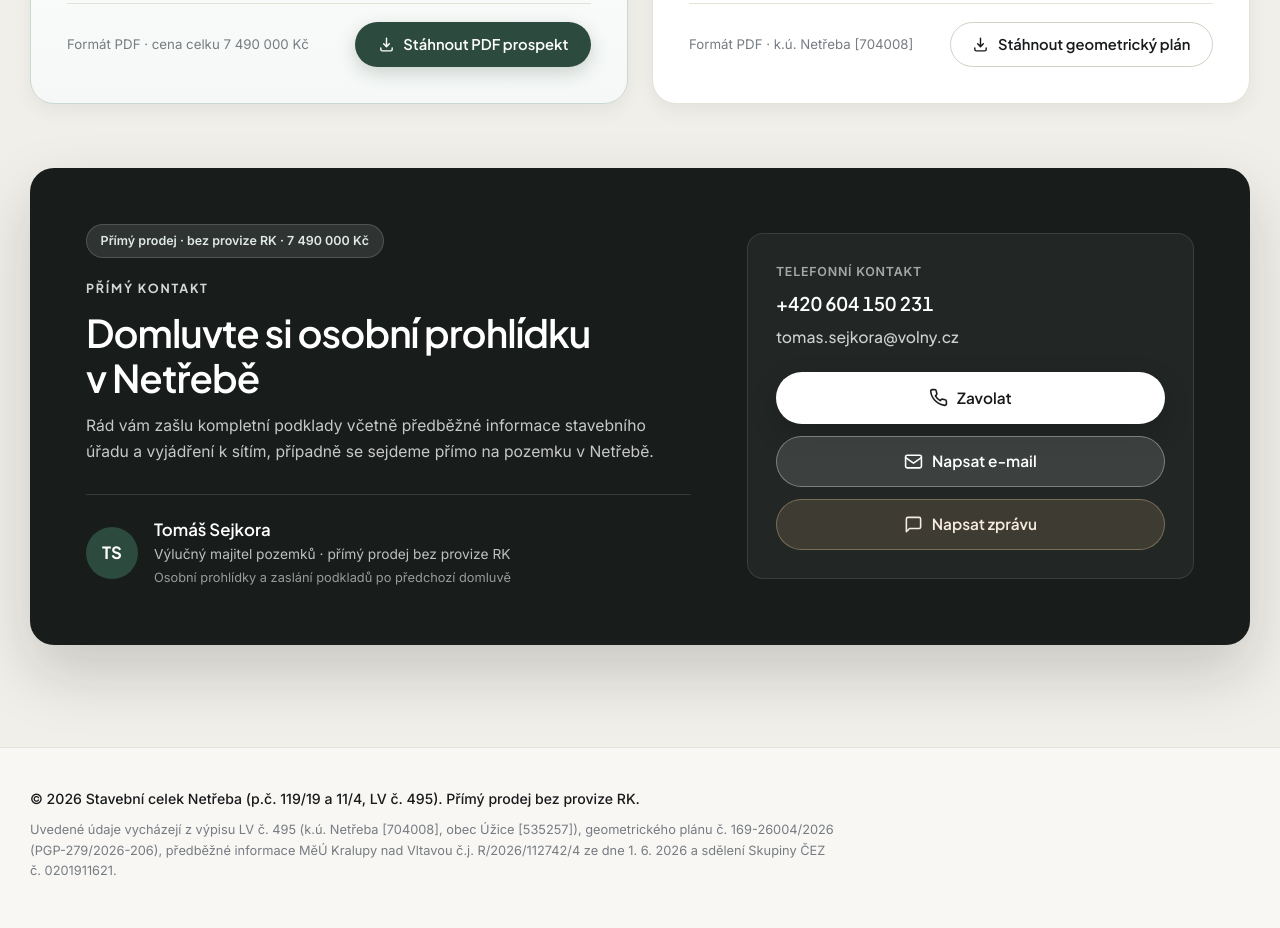
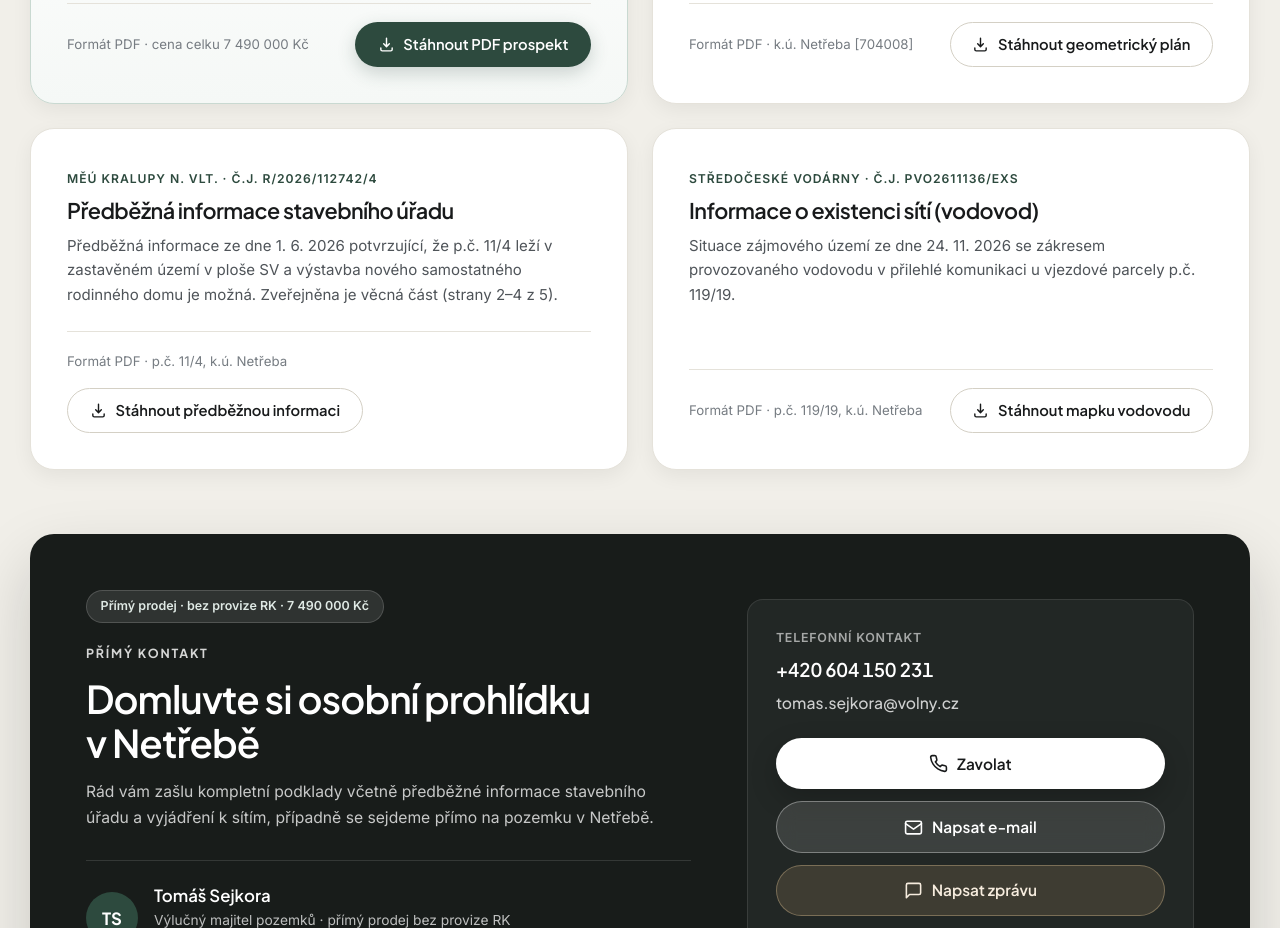
Before and after one commit to r98771-hue/uzij-si, a plain HTML site: page docs/netreba/index.html in a window 1280 px wide. Shown: the part 6759-7687 px from the top of the page. Drawn offline with Linux system fonts and the light colour scheme.

Commit message:
Netřeba: dokumenty ke stažení + SÚ a SVAS

```diff
--- a/docs/netreba/data.js
+++ b/docs/netreba/data.js
@@ -427,6 +427,30 @@ window.SITE_DATA = {
         buttonLabel: "Stáhnout geometrický plán",
         primary: false,
       },
+      {
+        id: "predbezna-informace",
+        badge: "MěÚ Kralupy n. Vlt. · č.j. R/2026/112742/4",
+        title: "Předběžná informace stavebního úřadu",
+        description:
+          "Předběžná informace ze dne 1. 6. 2026 potvrzující, že p.č. 11/4 leží v zastavěném území v ploše SV a výstavba nového samostatného rodinného domu je možná. Zveřejněna je věcná část (strany 2–4 z 5).",
+        fileUrl: "dokumenty/vyjadreni-SU-R-2026-112742-4.pdf",
+        downloadName: "Predbezna-informace-SU-R-2026-112742-4-Netreba.pdf",
+        meta: "Formát PDF · p.č. 11/4, k.ú. Netřeba",
+        buttonLabel: "Stáhnout předběžnou informaci",
+        primary: false,
+      },
+      {
+        id: "vodovod",
+        badge: "Středočeské vodárny · č.j. PVO2611136/EXS",
+        title: "Informace o existenci sítí (vodovod)",
+        description:
+          "Situace zájmového území ze dne 24. 11. 2026 se zákresem provozovaného vodovodu v přilehlé komunikaci u vjezdové parcely p.č. 119/19.",
+        fileUrl: "dokumenty/vodovod/SVAS-PVO2611136-EXS-situace.pdf",
+        downloadName: "Informace-o-existenci-siti-SVAS-PVO2611136-Netreba.pdf",
+        meta: "Formát PDF · p.č. 119/19, k.ú. Netřeba",
+        buttonLabel: "Stáhnout mapku vodovodu",
+        primary: false,
+      },
     ],
   },
 
--- a/docs/netreba/index.html
+++ b/docs/netreba/index.html
@@ -12,7 +12,7 @@
   <link rel="preconnect" href="https://fonts.gstatic.com" crossorigin />
   <link href="https://fonts.googleapis.com/css2?family=Inter:wght@400;500;600&family=Plus+Jakarta+Sans:wght@500;600;700&display=swap" rel="stylesheet" />
 
-  <link rel="stylesheet" href="styles.css?v=20261124zc" />
+  <link rel="stylesheet" href="styles.css?v=20261124zd" />
 </head>
 <body>
   <!-- Horní fixní navigace -->
@@ -486,8 +486,8 @@
   </div>
 
   <!-- Konfigurace dat (upravujte obsah pouze zde) -->
-  <script src="data.js?v=20261124zc"></script>
+  <script src="data.js?v=20261124zd"></script>
   <!-- Aplikační logika -->
-  <script src="app.js?v=20261124zc"></script>
+  <script src="app.js?v=20261124zd"></script>
 </body>
 </html>
```
